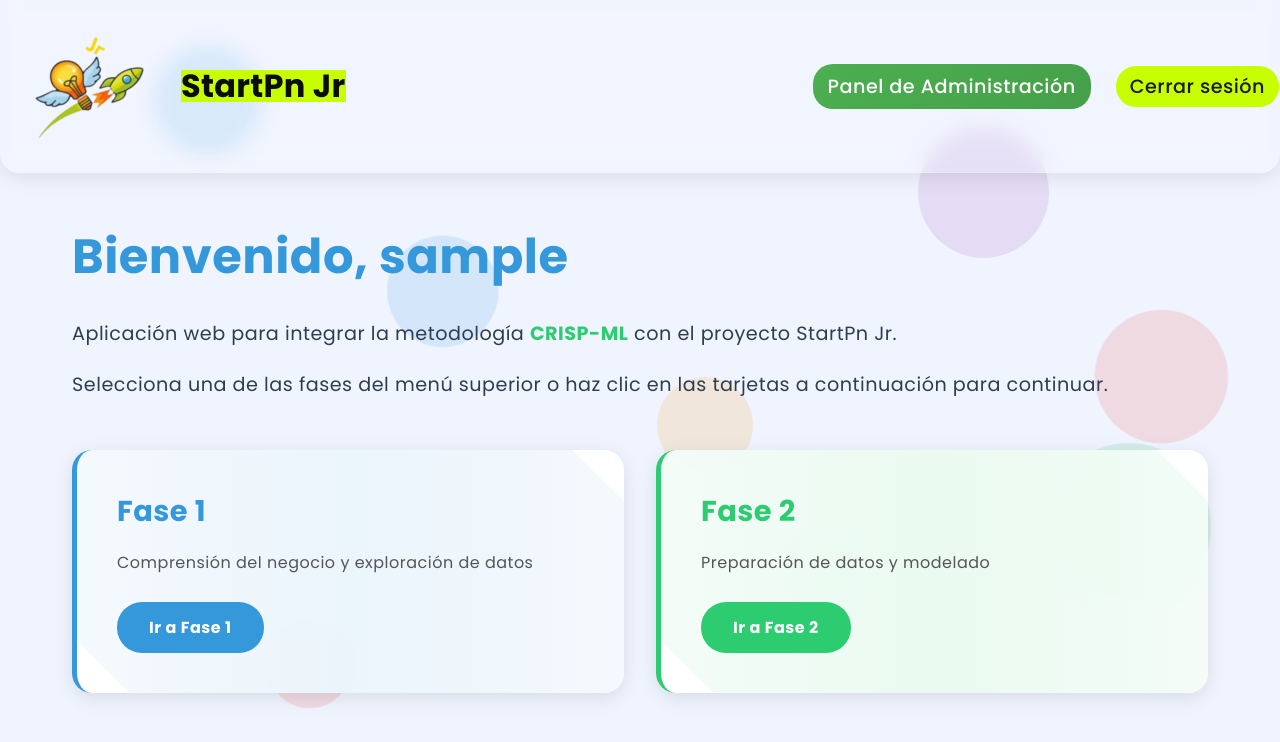
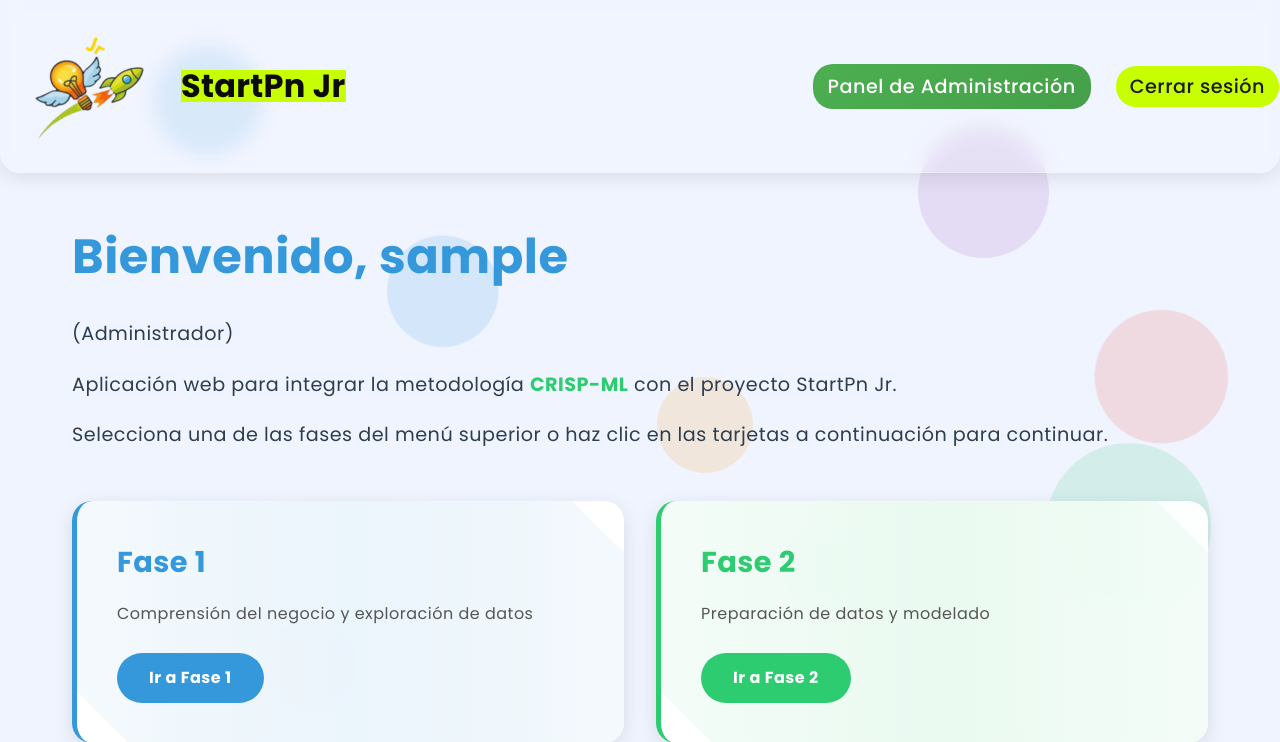
Before and after one commit to catabernal2003-png/Aula-Espejo, a Flask app: page /home in a window 1280 px wide. Shown: the top 742 px of the page. Run offline with Flask 3, Linux system fonts and the light colour scheme; the visitor is signed in with stand-in values (Sample User, id 1).

```diff
--- a/templates/home.html
+++ b/templates/home.html
@@ -1,7 +1,12 @@
 {% extends "base.html" %}
 {% block content %}
+<div class="welcome-message">
+    <h1>{{ mensaje }}</h1>
+    {% if rol %}
+    <p>({{ rol }})</p>
+    {% endif %}
+</div>
 <div style="animation: fadeInUp 0.8s ease;">
-    <h1>{{ mensaje }}</h1>
     <p>Aplicación web para integrar la metodología <strong>CRISP-ML</strong> con el proyecto StartPn Jr.</p>
     <p>Selecciona una de las fases del menú superior o haz clic en las tarjetas a continuación para continuar.</p>
 
```
